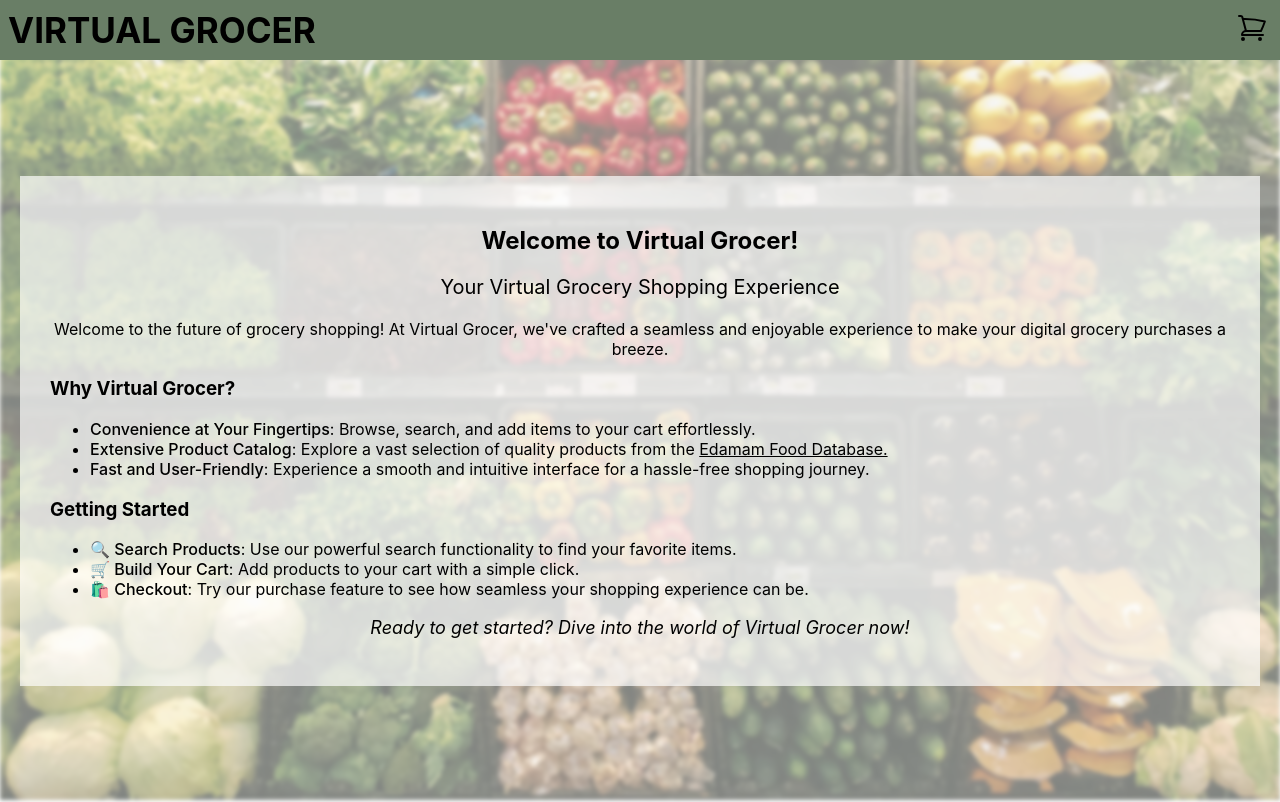
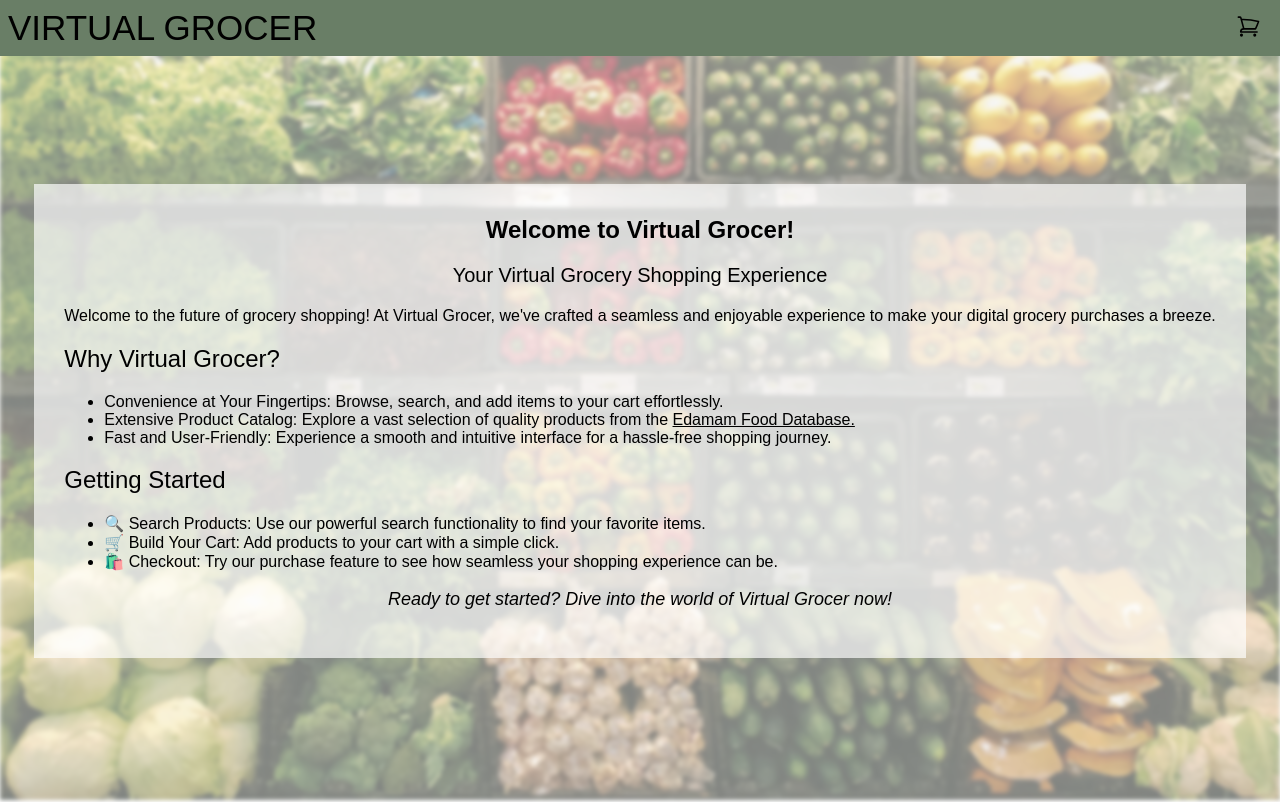
Before and after one commit to lauraguerra1/bondadosa-code-challenge, a React (Create React App) app: page / in a window 1280 px wide. Built offline with nearby package versions, Linux system fonts and the light colour scheme.

Commit message:
Style header and home page

```diff
--- a/src/Components/App/App.css
+++ b/src/Components/App/App.css
@@ -12,6 +12,8 @@
 #title {
   margin: 0px;
   font-size: 25px;
+  font-weight: 400;
+  text-decoration: none;
 }
 
 .cartBtn {
--- a/src/Components/App/App.js
+++ b/src/Components/App/App.js
@@ -1,7 +1,7 @@
 import './App.css';
 import { useEffect, useState } from 'react';
 import { getItem } from '../../utils/apiCalls';
-import { NavLink, Routes, Route } from 'react-router-dom';
+import { NavLink, Routes, Route, Link } from 'react-router-dom';
 import Home from '../Home/Home';
 import Cart from '../Cart/Cart';
 
@@ -23,7 +23,9 @@ function App() {
   return (
     <div className='app'>
       <header>
-        <h1 id='title'>VIRTUAL GROCER</h1>
+        <Link to='/' id='title'>
+          VIRTUAL GROCER
+        </Link>
         <nav>
           <NavLink to='/cart' className='cartBtn'>
             <svg xmlns='http://www.w3.org/2000/svg' fill='none' viewBox='0 0 24 24' strokeWidth={1.5} stroke='currentColor' className='icon'>
--- a/src/Components/Home/Home.css
+++ b/src/Components/Home/Home.css
@@ -1,6 +1,6 @@
 .home {
   position: relative;
-  height: calc(100vh - 58px);
+  height: calc(100vh - 70px);
   display: flex;
   justify-content: center;
   padding: 0px 20px;
--- a/src/Components/Home/Home.jsx
+++ b/src/Components/Home/Home.jsx
@@ -6,18 +6,18 @@ const Home = () => {
   return (
     <div className='home'>
       <article className='home-intro'>
-        <h2 className='text-center'>Welcome to Virtual Grocer!</h2>
+        <h1 className='text-center bolder margin-sm'>Welcome to Virtual Grocer!</h1>
         <p className='text-lg text-center'>Your Virtual Grocery Shopping Experience</p>
         <p className='text-center'>Welcome to the future of grocery shopping! At Virtual Grocer, we've crafted a seamless and enjoyable experience to make your digital grocery purchases a breeze.</p>
 
-        <h3>Why Virtual Grocer?</h3>
+        <h2 className='semi-bold'>Why Virtual Grocer?</h2>
         <ul>
           <li><span className='semi-bold'>Convenience at Your Fingertips</span>: Browse, search, and add items to your cart effortlessly.</li>
           <li><span className='semi-bold'>Extensive Product Catalog</span>: Explore a vast selection of quality products from the <a target='_blank' href='https://developer.edamam.com/food-database-api'>Edamam Food Database.</a></li>
           <li><span className='semi-bold'>Fast and User-Friendly</span>: Experience a smooth and intuitive interface for a hassle-free shopping journey.</li>
         </ul>
 
-        <h3>Getting Started</h3>
+        <h2 className='semi-bold'>Getting Started</h2>
         <ul>
           <li><span className='semi-bold'>🔍 Search Products</span>: Use our powerful search functionality to find your favorite items.</li>
           <li><span className='semi-bold'>🛒 Build Your Cart</span>: Add products to your cart with a simple click.</li>
--- a/src/index.css
+++ b/src/index.css
@@ -10,6 +10,10 @@ body {
 code {
   font-family: source-code-pro, Menlo, Monaco, Consolas, 'Courier New',
     monospace;
+}
+
+*, button {
+  font-family: "Poppins", sans-serif;
 }
 
 a {
@@ -32,6 +36,19 @@ a {
   font-weight: 500;
 }
 
+.bolder {
+  font-weight: 600;
+}
+
 .text-center {
   text-align: center;
 }
+
+.margin-sm {
+  margin: 2px;
+}
+
+.icon {
+  width: 25px;
+  height: 25px;
+}
```
